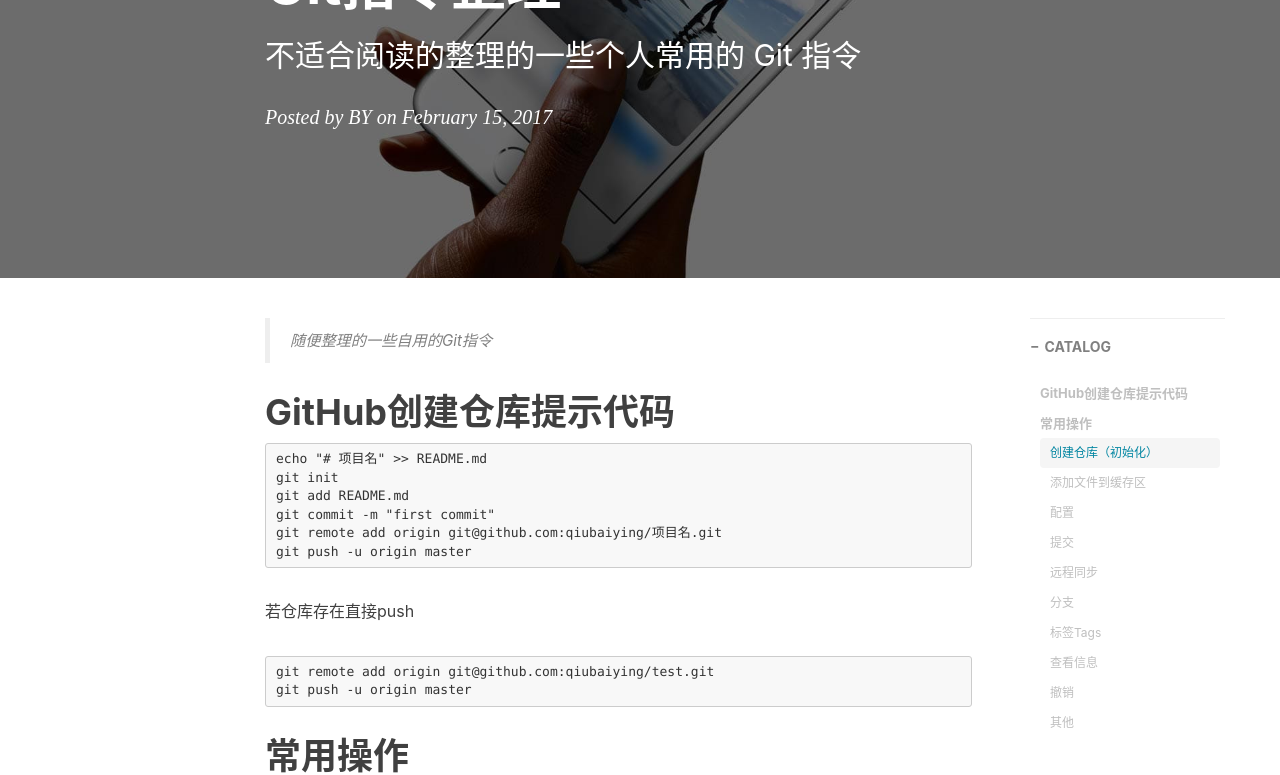
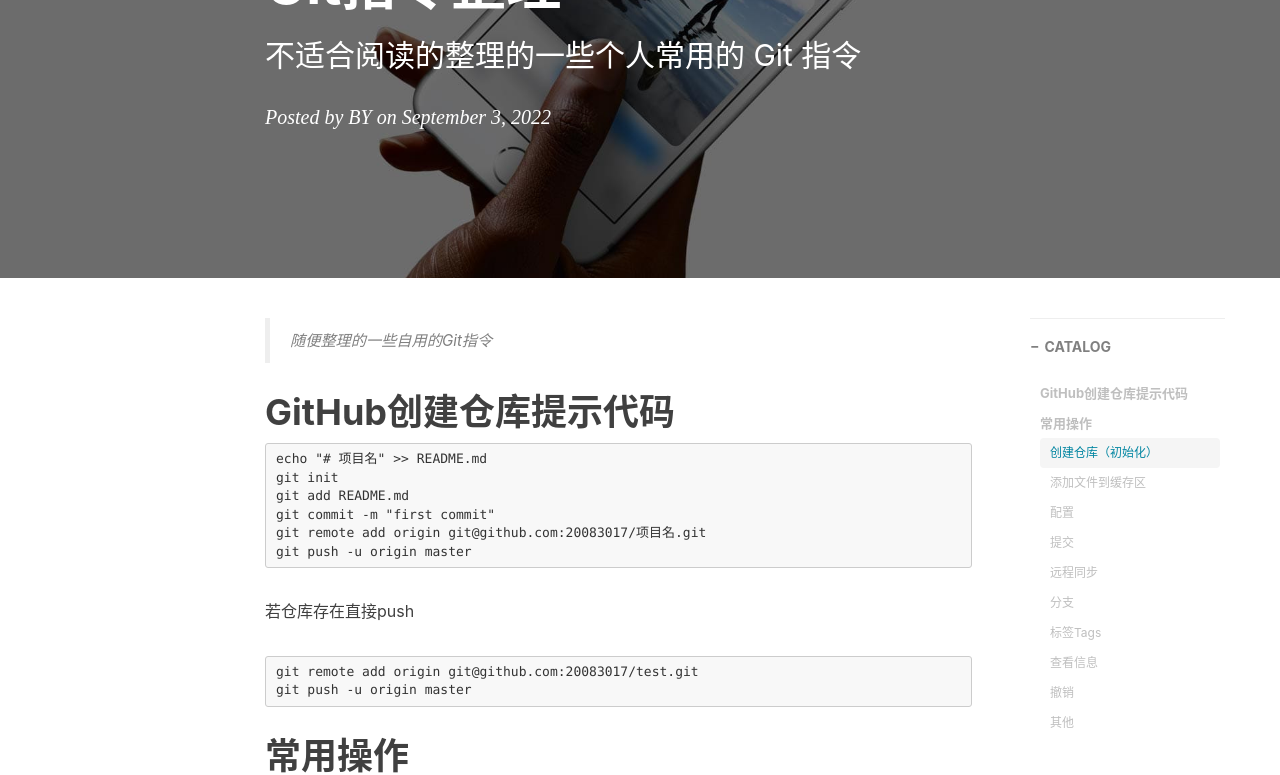
Before and after one commit to 20083017/20083017.github.io, a Jekyll site: the page built from _posts/2022-09-03-Git指令整理.md, in a window 1280 px wide and 1400 px high. Shown: the part 245-1020 px from the top of the window. Built offline with Jekyll 4.4.1, drawn with Linux system fonts in a browser that asks for light colours; nearby versions of some CDN libraries; comment, search, counter and statistics services are not loaded.

Commit message:
Update 2022-09-03-Git指令整理.md

```diff
--- a/_posts/2022-09-03-Git指令整理.md
+++ b/_posts/2022-09-03-Git指令整理.md
@@ -2,7 +2,7 @@
 layout:     post
 title:      Git指令整理
 subtitle:   不适合阅读的整理的一些个人常用的 Git 指令
-date:       2017-02-15
+date:       2022-09-03
 author:     BY
 header-img: img/post-bg-ios9-web.jpg
 catalog: true
@@ -21,12 +21,12 @@ tags:
 	git init
 	git add README.md
 	git commit -m "first commit"
-	git remote add origin git@github.com:qiubaiying/项目名.git
+	git remote add origin git@github.com:20083017/项目名.git
 	git push -u origin master
 
 若仓库存在直接push
 
-	git remote add origin git@github.com:qiubaiying/test.git
+	git remote add origin git@github.com:20083017/test.git
 	git push -u origin master
 
 
```
